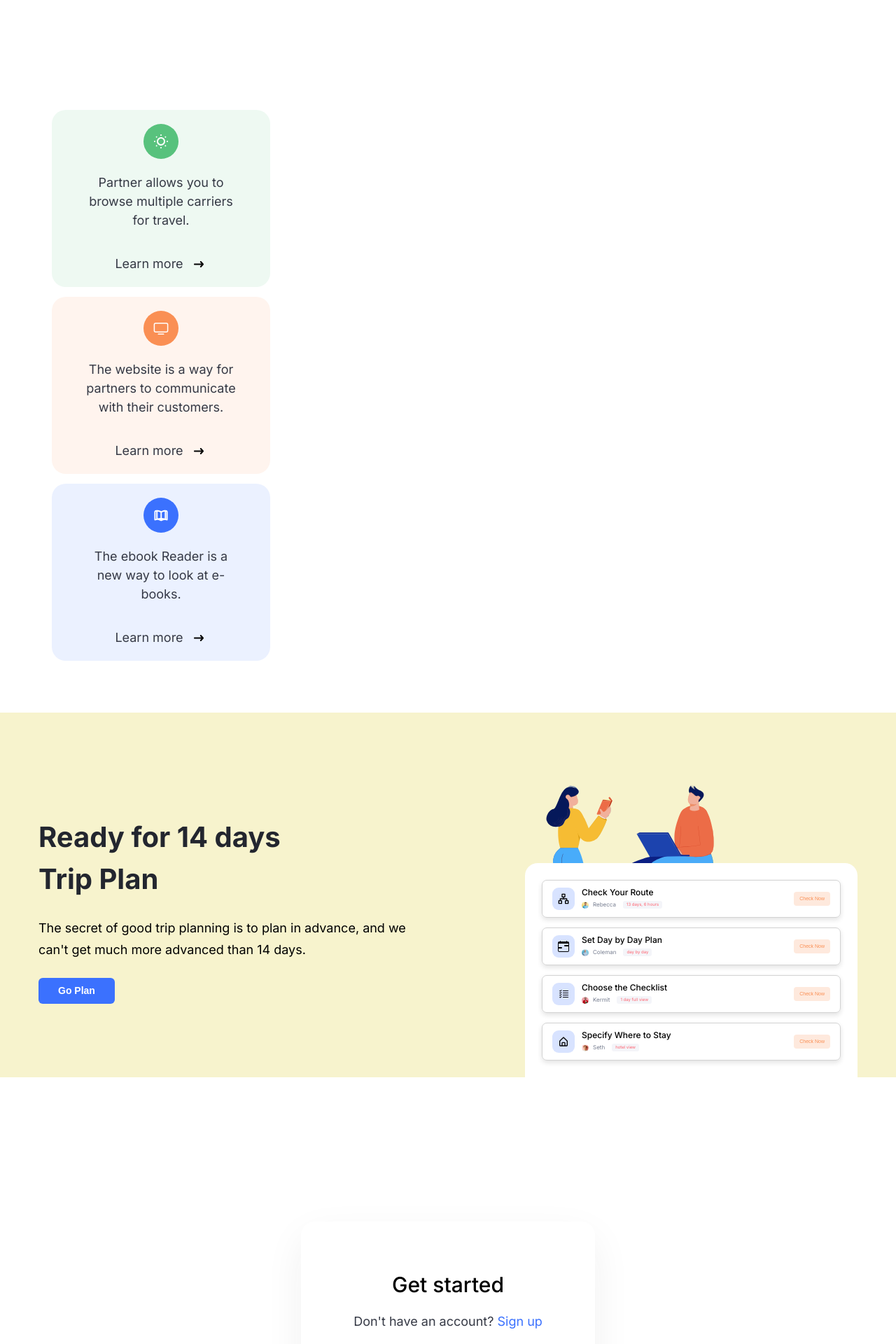
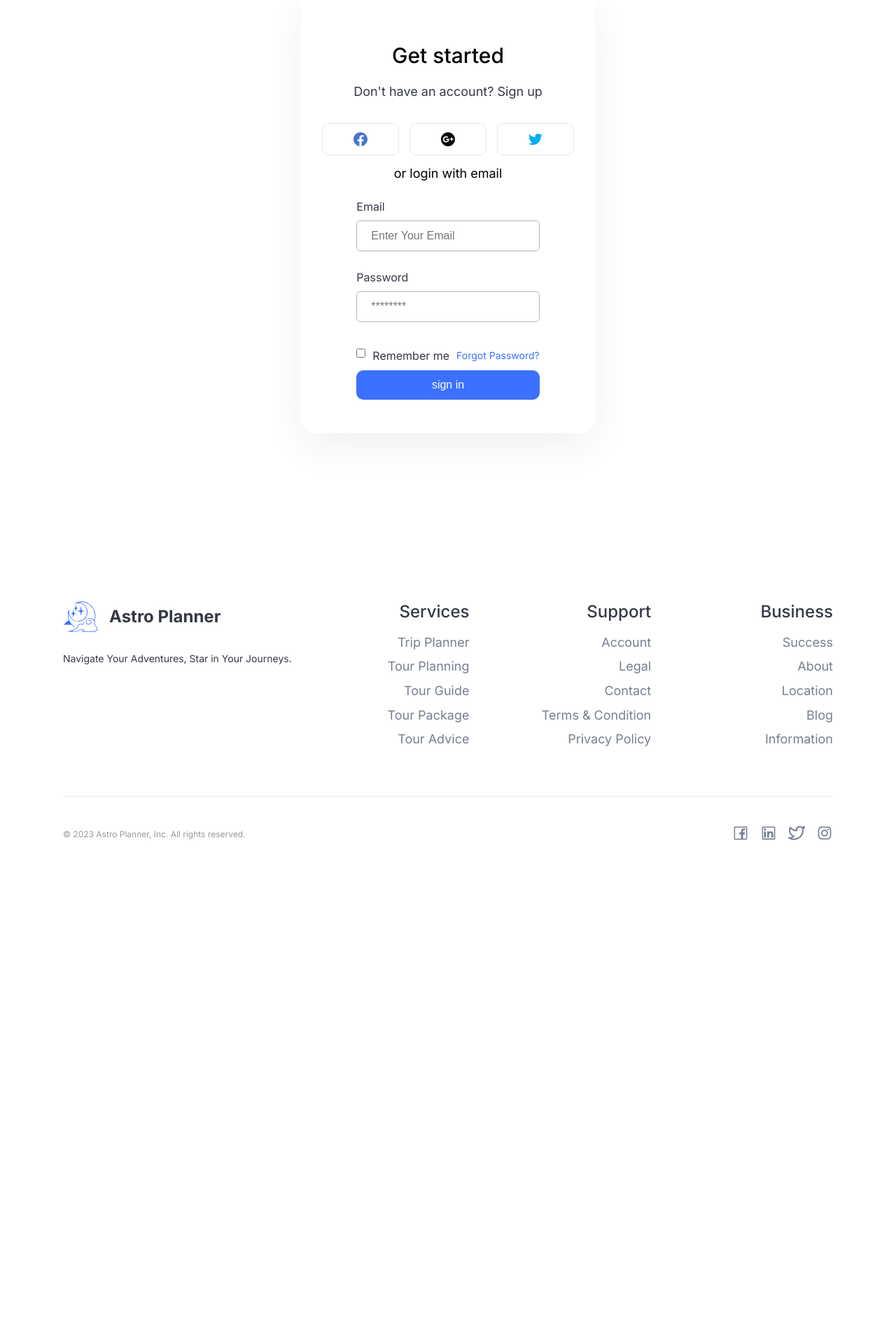
Before and after one commit to ronaldpaek/astro-planner-client, a React (Vite) app: page /login in a window 1280 px wide. Shown: the part 300-2220 px from the top of the page at 70% size. After the commit the page ends 1537 px from the top, so only its background shows below. Built offline with nearby package versions, Linux system fonts and the light colour scheme.

Commit message:
added home component

```diff
--- a/src/App.jsx
+++ b/src/App.jsx
@@ -2,7 +2,7 @@ import './App.scss';
 import React, { useState } from 'react';
 import Navigation from '@/components/Navigation';
 import Footer from '@/components/Footer';
-import TwoWeekTripPlan from '@/components/TwoWeekTripPlan';
+
 import { Outlet } from 'react-router-dom';
 import TripPlanning from './components/TripPlanning';
 
@@ -24,9 +24,7 @@ function App() {
         )}
       </div>
 
-      <TripPlanning />
 
-      <TwoWeekTripPlan />
 
       <Outlet />
       <Footer />
--- /dev/null
+++ b/src/components/Home.jsx
@@ -0,0 +1,14 @@
+import React from 'react';
+import TwoWeekTripPlan from '@/components/TwoWeekTripPlan';
+import TripPlanning from '@/components/TripPlanning';
+
+const Home = () => {
+  return (
+    <div>
+      <TripPlanning />
+      <TwoWeekTripPlan />
+    </div>
+  );
+};
+
+export default Home;
--- a/src/components/Login.jsx
+++ b/src/components/Login.jsx
@@ -4,6 +4,7 @@ import {
   BiLogoGooglePlusCircle,
   BiLogoTwitter,
 } from 'react-icons/bi';
+import { Link } from 'react-router-dom';
 
 const Login = () => {
   return (
@@ -11,7 +12,10 @@ const Login = () => {
       <div className="signup-container flex-col">
         <h2>Get started</h2>
         <p className="text-gray">
-          Don't have an account? <span className="signup-link">Sign up</span>
+          Don't have an account?{' '}
+          <Link to="/register" className="signup-link">
+            Sign up
+          </Link>
         </p>
         <div className="flex">
           <ul className="social-icons flex">
--- a/src/main.jsx
+++ b/src/main.jsx
@@ -2,6 +2,7 @@ import React from 'react';
 import ReactDOM from 'react-dom/client';
 import { RouterProvider, createBrowserRouter } from 'react-router-dom';
 import App from '@/App.jsx';
+import Home from './components/Home';
 import Login from './components/Login';
 import Register from './components/Register';
 import CreateTrip from './components/CreateTrip';
@@ -11,13 +12,10 @@ const router = createBrowserRouter([
   {
     path: '/',
     // loader: () => fetchPaintings(),
-    element: (
-      <>
-        <App />
-      </>
-    ),
+    element: <App />,
     id: 'App',
     children: [
+      { path: '/', element: <Home /> },
       { path: '/login', element: <Login /> },
       { path: '/register', element: <Register /> },
       { path: '/create-trip', element: <CreateTrip /> },
```
